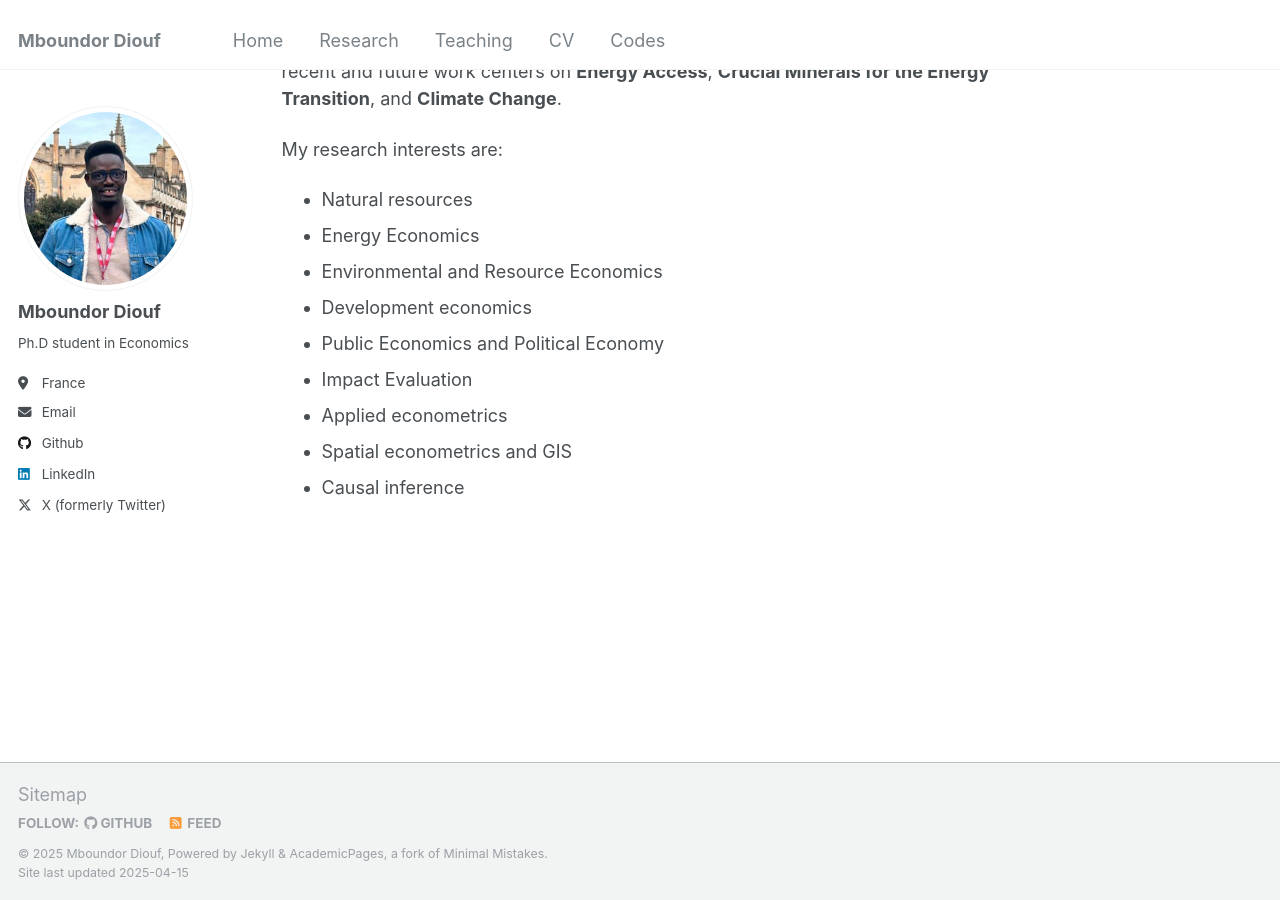
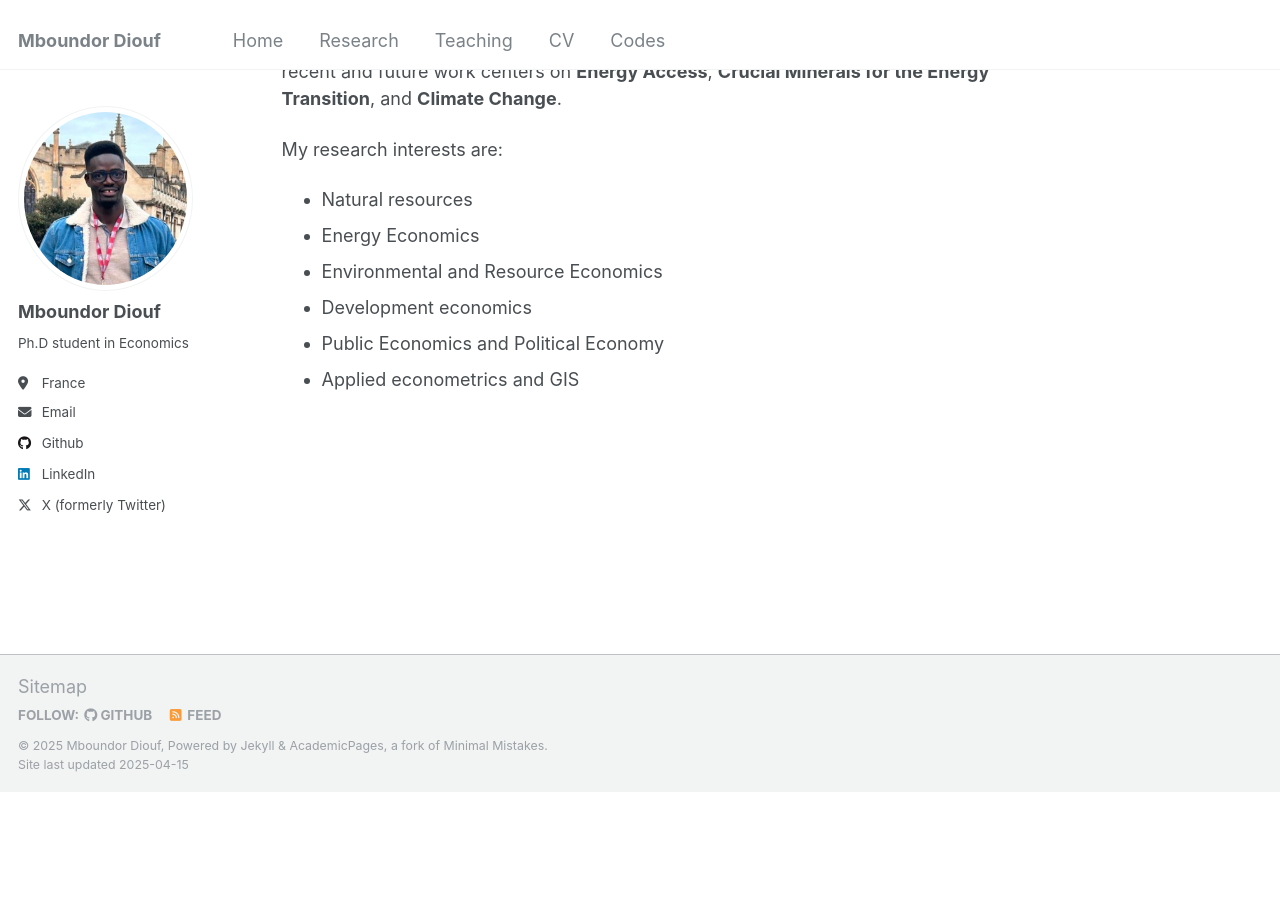
Before and after one commit to mboundordiouf/mboundordiouf.github.io, a Jekyll site: the page built from _pages/about.md, in a window 1280 px wide and 900 px high, scrolled down 538 px. Built offline with Jekyll 4.4.1, drawn with Linux system fonts in a browser that asks for light colours; after the commit the page ends 1330 px from its top, so only the background shows below that.

Commit message:
Update about.md

```diff
--- a/_pages/about.md
+++ b/_pages/about.md
@@ -24,7 +24,4 @@ My research interests are:
 - <font size="4">Environmental and Resource Economics</font>
 - <font size="4">Development economics</font>
 - <font size="4">Public Economics and Political Economy</font>
-- <font size="4">Impact Evaluation</font>
-- <font size="4">Applied econometrics</font>
-- <font size="4">Spatial econometrics and GIS</font>
-- <font size="4">Causal inference</font>
+- <font size="4">Applied econometrics and GIS</font>
```
